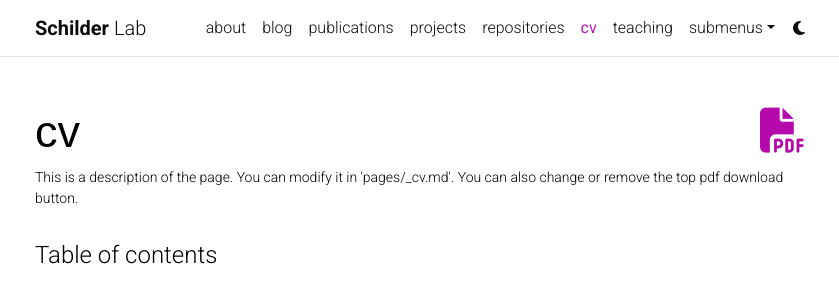
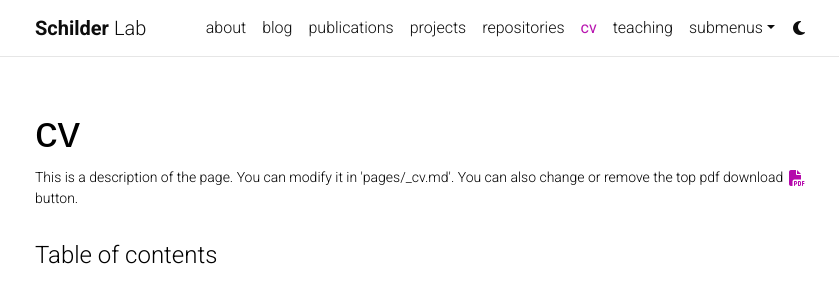
Before and after one commit to rjs360/schilder-lab, a Jekyll site: the page built from _pages/cv.md, in a window 1280 px wide. Shown: the top 292 px of the page, without its empty margins (220-1059 px from the left). Built offline with Jekyll 4.4.1, drawn with Linux system fonts in a browser that asks for light colours; comment, search, counter and statistics services are not loaded; a style sheet for code colours, icons or effects is not loaded.

Commit message:
Update cv.html

```diff
--- a/_layouts/cv.html
+++ b/_layouts/cv.html
@@ -6,7 +6,7 @@
 <div class="post">
 
   <header class="post-header">
-    <h1 class="post-title" id="alt-font">{{ page.title }} {% if page.cv_pdf %}<a href="{{ page.cv_pdf | prepend: 'assets/pdf/' | relative_url}}" target="_blank" rel="noopener noreferrer" class="float-right"><i class="fas fa-file-pdf"></i></a>{% endif %}</h1>
+    <h1 class="post-title" id="alt-font">{{ page.title }}</h1><span>{% if page.cv_pdf %}<a href="{{ page.cv_pdf | prepend: 'assets/pdf/' | relative_url}}" target="_blank" rel="noopener noreferrer" class="float-right"><i class="fas fa-file-pdf"></i></a>{% endif %}</span>
       {% if page.description %}<p class="post-description">{{ page.description }}</p>{% endif %}
   </header>
 
```
